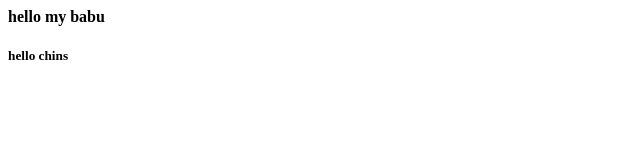
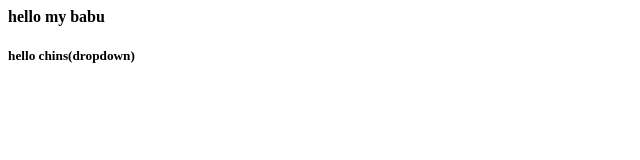
Before and after one commit to Spandanadhanya118/new-file, a plain HTML site: page dhaans_dear/index.html in a window 1280 px wide. Shown: the full height of the page, 0-640 px from the left. Drawn offline with Linux system fonts and the light colour scheme.

Commit message:
modified

```diff
--- a/dhaans_dear/index.html
+++ b/dhaans_dear/index.html
@@ -1,2 +1,2 @@
 <h4>hello my babu</h4>
-<h5>hello chins</h5>
+<h5>hello chins(dropdown)</h5>
```
